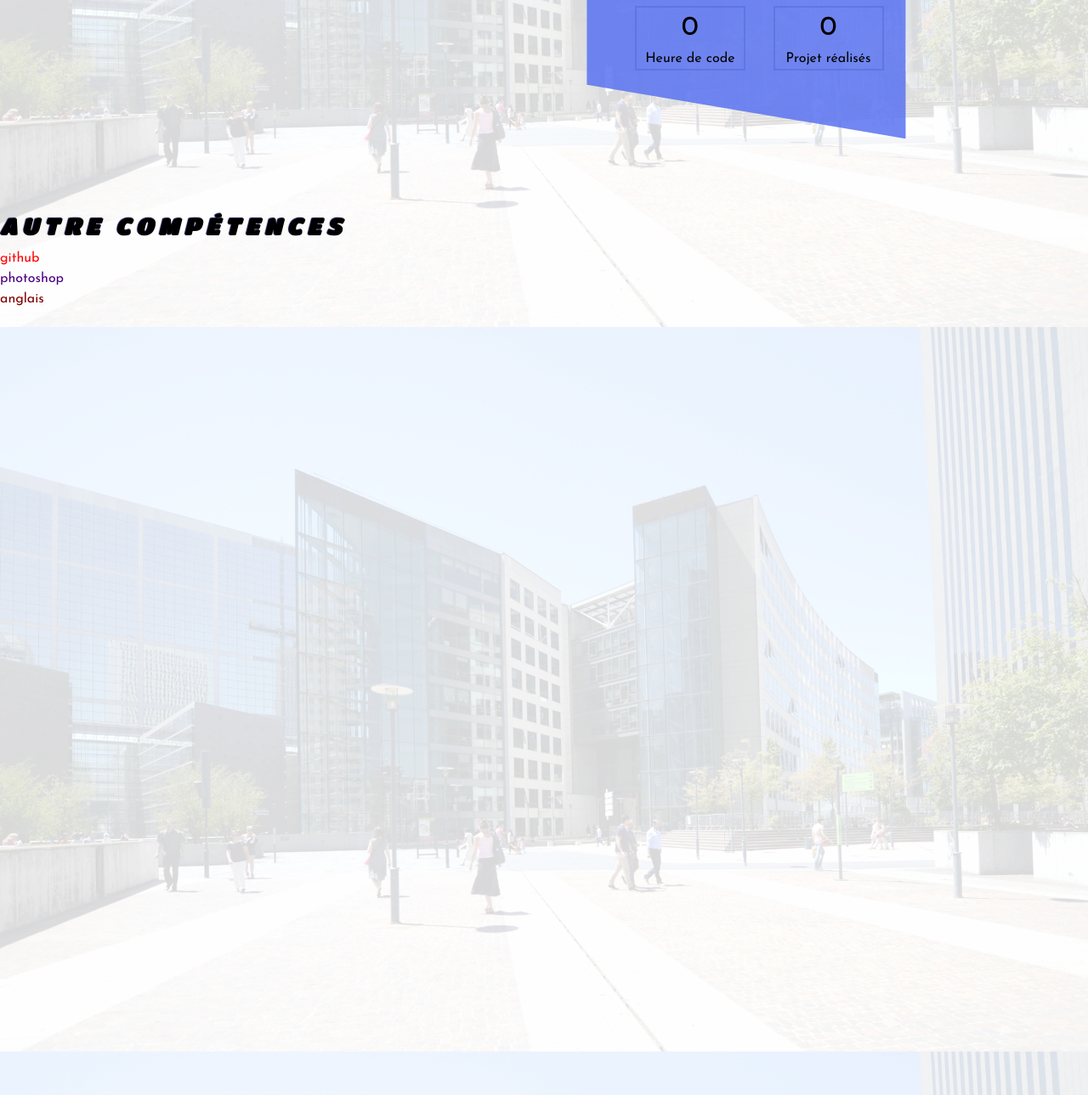
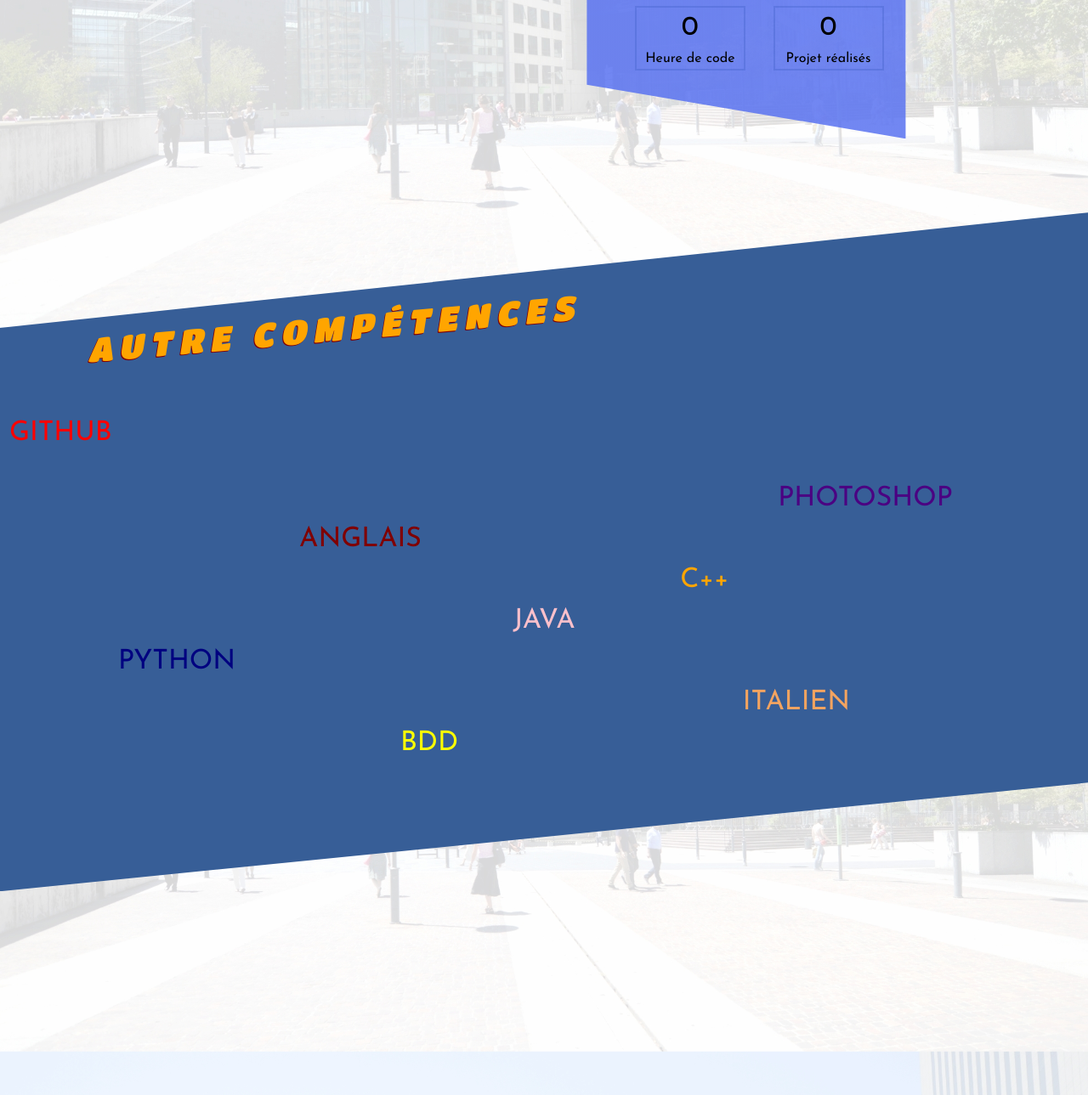
Before and after one commit to AnisMouniym/AnisMouniym.github.io, a PHP site: page / in a window 1280 px wide. Shown: the part 1321-2610 px from the top of the page at 85% size. Run offline with PHP 8.4, Linux system fonts and the light colour scheme.

Commit message:
update autre competence

```diff
--- a/footer.css
+++ b/footer.css
@@ -3,5 +3,4 @@
     display: flex;
     margin-top: 150vh;
     margin-left: 85%;
-
 }
--- a/index.html
+++ b/index.html
@@ -170,43 +170,35 @@
     <h3>autre compétences</h3>
     <div class="cloud">
         <div class="aos-item">
-            <span style="color:red;margin-left:O;">github</span>
+            <span style="color:red;margin-left:-60%;">github</span>
         </div>
 
         <div class="aos-item">
-            <span style="color:indigo;margin-left:O;">photoshop</span>
+            <span style="color:indigo;margin-left:70%;">photoshop</span>
         </div>
 
         <div class="aos-item">
-            <span style="color:maroon;margin-left:O;">anglais</span>
+            <span style="color:maroon;margin-left:-40%;">anglais</span>
         </div>
 
         <div class="aos-item">
-            <span style="color:mediumturquoise;margin-left:O;"></span>
+            <span style="color:orange;margin-left:35%;">C++</span>
         </div>
 
         <div class="aos-item">
-            <span style="color:orange;margin-left:O;"></span>
+            <span style="color:pink;margin-left:0%;">Java</span>
         </div>
 
         <div class="aos-item">
-            <span style="color:pink;margin-left:O;"></span>
+            <span style="color:navy;margin-left:-80%;">python</span>
         </div>
 
         <div class="aos-item">
-            <span style="color:navy;margin-left:O;"></span>
+            <span style="color:sandybrown;margin-left:55%;">italien</span>
         </div>
 
         <div class="aos-item">
-            <span style="color:sandybrown;margin-left:O;"></span>
-        </div>
-
-        <div class="aos-item">
-            <span style="color:mediumspringgreen;margin-left:O;"></span>
-        </div>
-
-        <div class="aos-item">
-            <span style="color:teal;margin-left:O;"></span>
+            <span style="color:yellow;margin-left:  -25%;">bdd</span>
         </div>
     </div>
 </div>
--- a/style.css
+++ b/style.css
@@ -99,9 +99,26 @@ li {
 
 #other-skills {
     margin-top: 25%;
+    padding: 50px 100px 100px 100px;
+    width: 100%;
+    background-color: #375E97;
+    clip-path: polygon(0 17%, 100% 0, 100% 84%, 0 100%);
+
 
 }
 #other-skills h3 {
     font-family: 'Titan One', sans-serif;
     font-style: italic;
+    font-size: 2.5em;
+    transform: rotate(-5deg);
+    padding: 40px 0;
+    text-shadow: -1px 1px 0px maroon;
+    color: orange;
 }
+
+.cloud {
+    text-align: center;
+    padding: 50px 0;
+    font-size: 2em;
+    text-transform: uppercase;
+}
```
